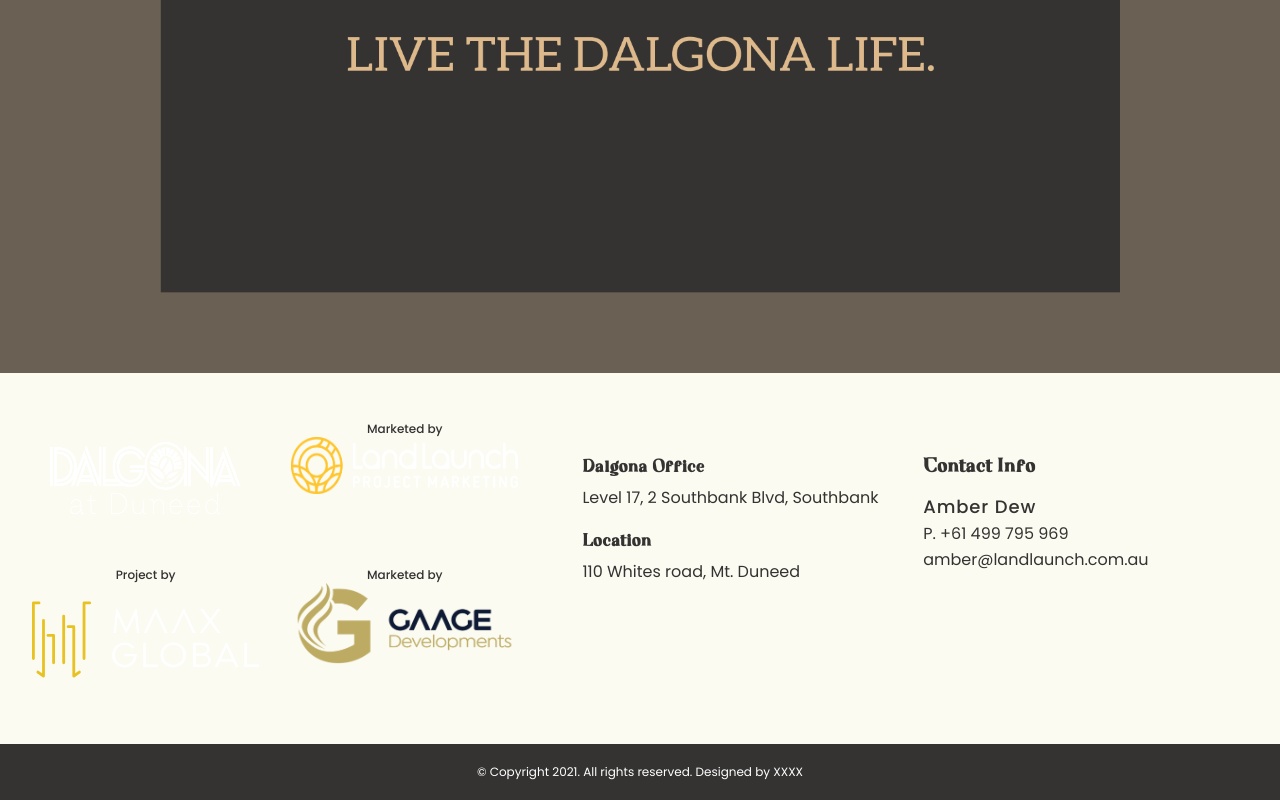
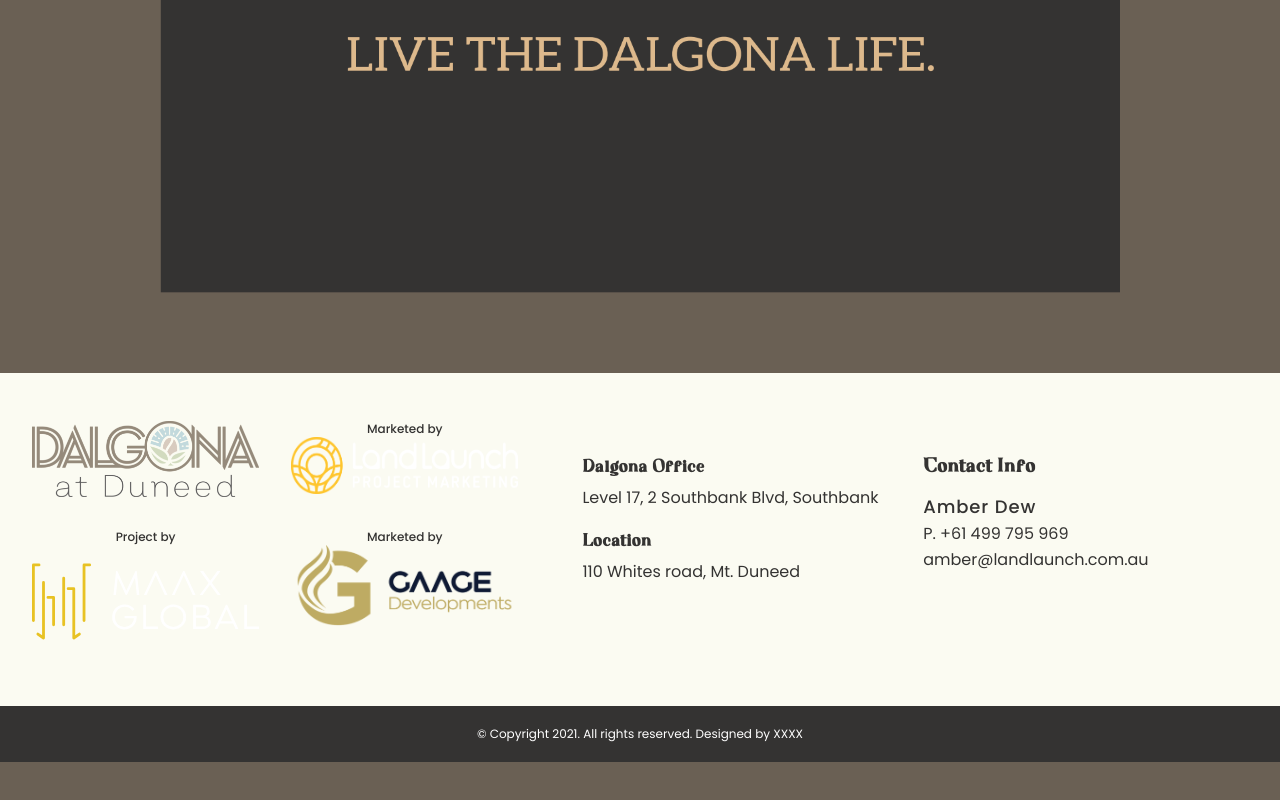
Before and after one commit to sayantank/dalgona, a Next.js app: page / in a window 1280 px wide. Shown: the part 4029-4829 px from the top of the page. After the commit the page ends 4791 px from the top, so only its background shows below. Built offline with nearby package versions, Linux system fonts and the light colour scheme.

Commit message:
Update Dalgona Logo

```diff
--- a/components/footer.js
+++ b/components/footer.js
@@ -9,8 +9,8 @@ export default function Footer() {
             {/* <p className="text-xs font-medium text-tertiary">&nbsp;</p> */}
             <Image
               src="/images/dalgona-logo.png"
-              width={400}
-              height={200}
+              width={150}
+              height={50}
               layout="responsive"
             />
           </div>
--- a/components/navbar.js
+++ b/components/navbar.js
@@ -34,7 +34,7 @@ export default function Navbar() {
                           alt=""
                           layout="fixed"
                           height={50}
-                          width={100}
+                          width={150}
                         />
                       </div>
                     </a>
```
Also changed, not shown: public/images/dalgona-logo.png.
